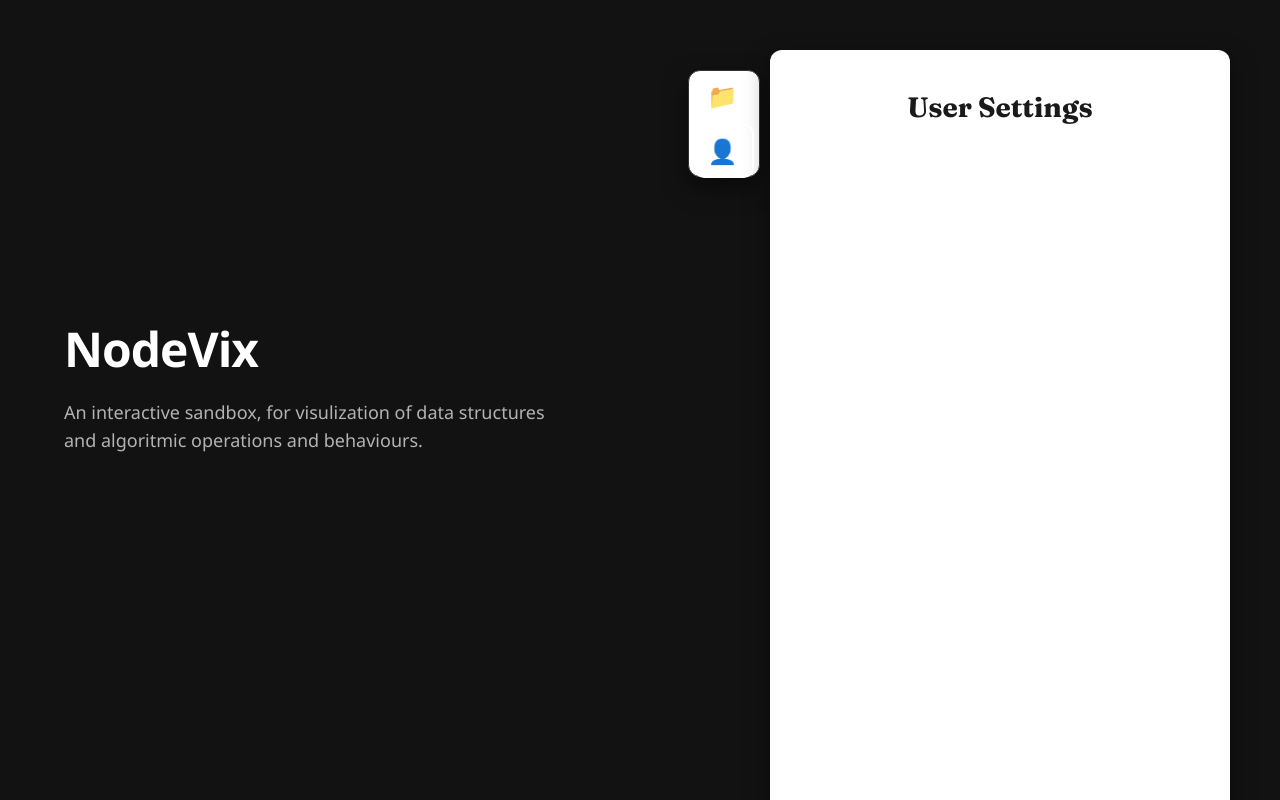
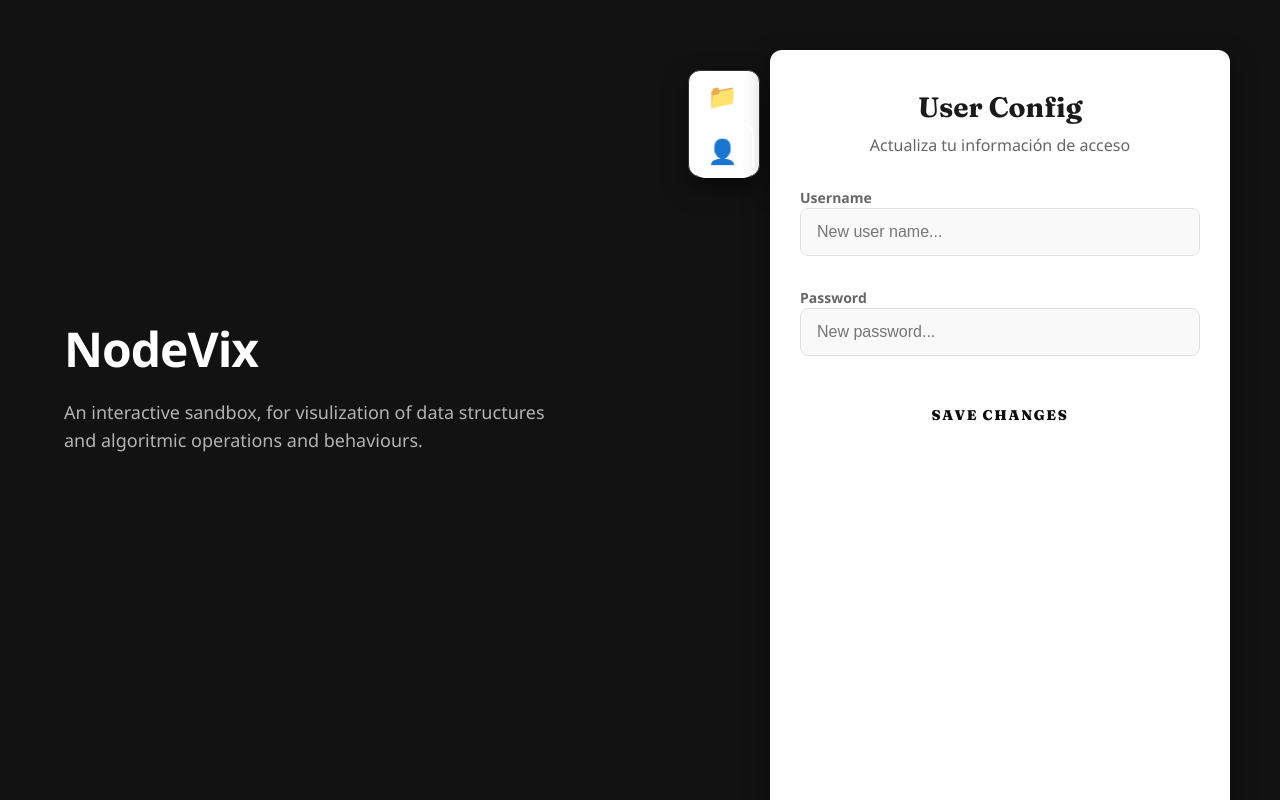
Before and after one commit to FerCesio/NodeVix, a React (Vite) app in the folder app/: page /home in a window 1280 px wide. Both pictures are taken after a click on the button "User". Shown: the top 800 px of the page. Built offline with nearby package versions, Linux system fonts and the light colour scheme.

Commit message:
feat: update ProjectsBrowse and UserConfig components; change header text, enhance UserConfig form with labels and save button

```diff
--- a/app/src/components/ProjectsBrowse.tsx
+++ b/app/src/components/ProjectsBrowse.tsx
@@ -28,7 +28,7 @@ export default function ProjectsBrowse() {
 
     return (
         <div>
-            <h1>Your projects</h1>
+            <h1>My projects</h1>
             <form>
                 <input name="searched" placeholder="Search..." />
             </form>
--- a/app/src/components/UserConfig.tsx
+++ b/app/src/components/UserConfig.tsx
@@ -5,11 +5,46 @@ import type { ProjectRequest, ProjectResponse } from "../types/project";
 import "../styles/userProjects.css";
 import "../styles/general.css";
 
+// WIP --> NO ES UNA VERSION FINAL PERO VA POR ACA LA COSA
 
-export default function ProjectsBrowse() {
-    return (
-        <div>
-            <h1>User Settings</h1>
+/*
+    Aqui tenemos la modificacion media y baja del usuario
+    1. Cambios en nombre y contraseña -> media
+    2. Poder eliminar el usuario y borrar todos los proyectos
+*/
+export default function UserConfig() {
+  return (
+    <div className="user-config-view">
+      <h1>User Config</h1>
+      <p>Actualiza tu información de acceso</p>
+
+      <form style={{ textAlign: 'left' }}>
+        <div style={{ marginBottom: '15px' }}>
+          <label style={{ fontSize: '14px', fontWeight: 'bold', color: '#666' }}>
+            Username
+          </label>
+          <input
+            type="text"
+            name="username"
+            placeholder="New user name..."
+          />
         </div>
-    );
+
+        <div style={{ marginBottom: '20px' }}>
+          <label style={{ fontSize: '14px', fontWeight: 'bold', color: '#666' }}>
+            Password
+          </label>
+          <input
+            type="password"
+            name="password"
+            placeholder="New password..."
+          />
+        </div>
+
+        <button type="submit" className="btn">
+          <span>Save Changes</span>
+        </button>
+      </form>
+    </div>
+  );
 }
```
